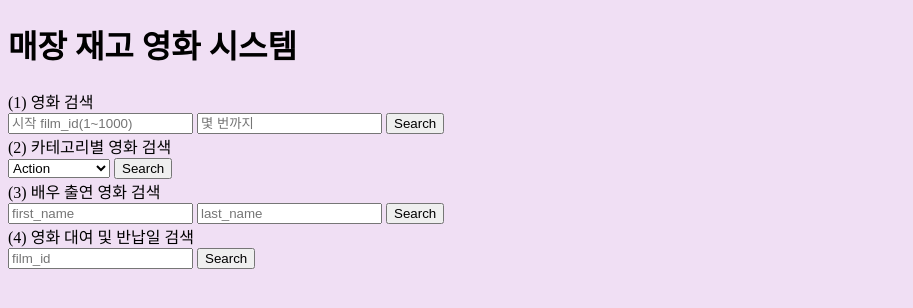
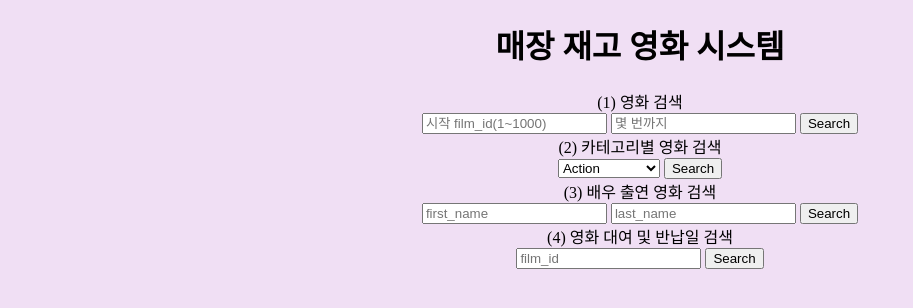
Before and after one commit to se-ize/DBP-2020, a PHP site: page / in a window 1280 px wide. Shown: the top 308 px of the page, without its empty margins (0-913 px from the left). Run offline with PHP 8.4, Linux system fonts and the light colour scheme.

Commit message:
Update index.php

```diff
--- a/midterm/index.php
+++ b/midterm/index.php
@@ -5,7 +5,10 @@
     <meta charset="utf-8">
     <title> 매장 재고 영화 시스템 </title>
     <style>
-        body { background-color: #F0DFF4; }
+        body {
+            background-color: #F0DFF4;
+            text-align: center;
+            }
     </style>
 </head>
 
```
